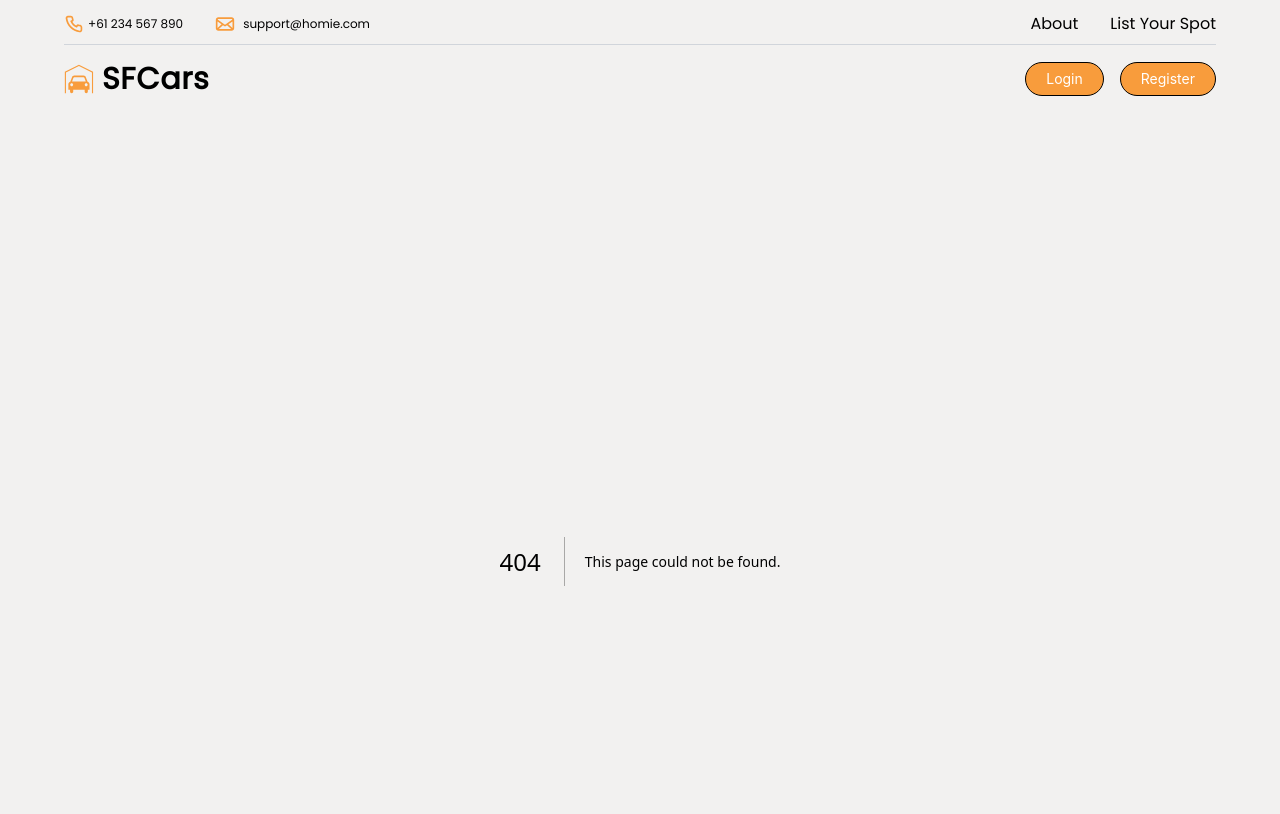
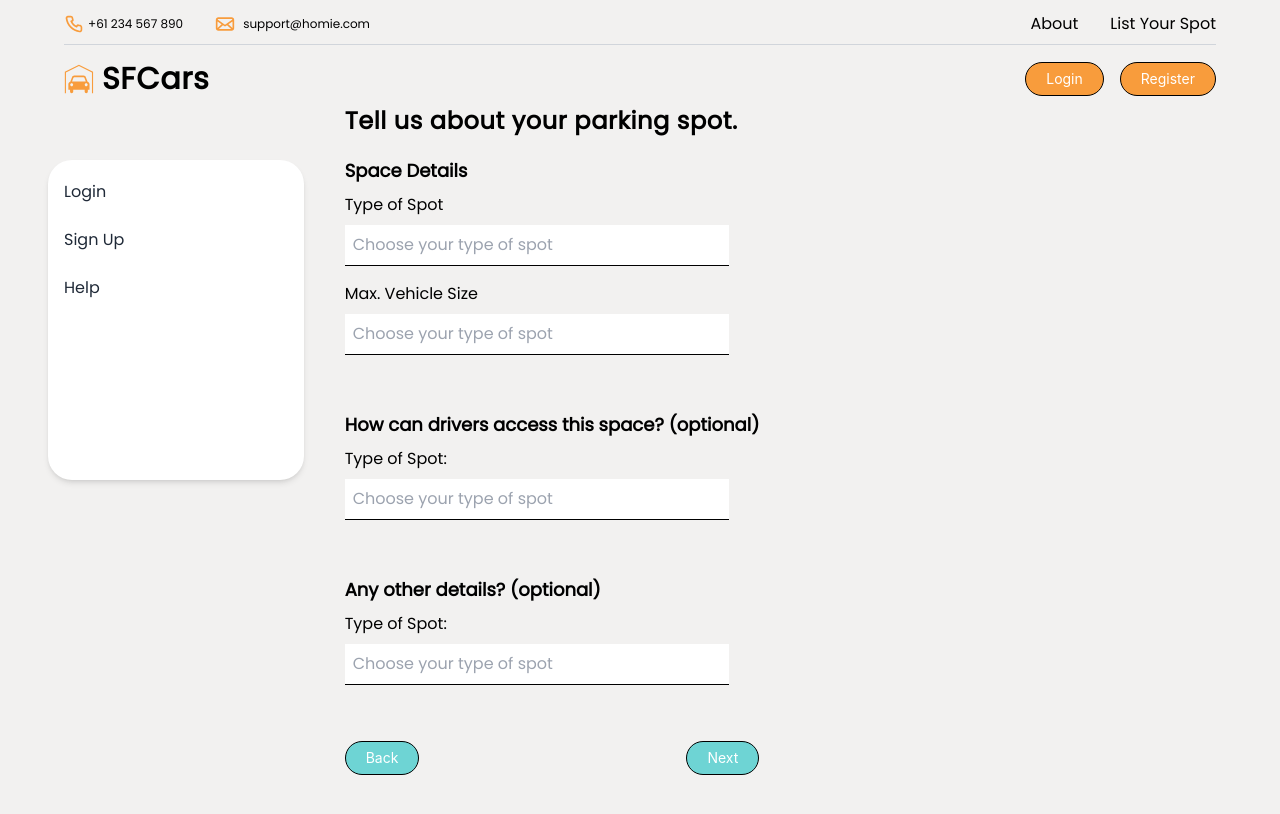
Before and after one commit to Sheeplet1/carspacerental, a Next.js app in the folder frontend/: page /list-your-spot/parking-spot-details in a window 1280 px wide. Before the commit this address had no page. Shown: the top 814 px of the page. Built offline with nearby package versions, Linux system fonts and the light colour scheme.

Commit message:
Finished pages for listing parking spot

```diff
--- /dev/null
+++ b/frontend/app/list-your-spot/page.js
@@ -0,0 +1,58 @@
+'use client'
+
+import React from 'react'
+import Sidebar from '@components/Sidebar'
+import Link from 'next/link'
+import { useState } from 'react';
+import SearchBar from '@components/SearchBar';
+
+const ListYourSpot = () => {
+    const [showParkingSpotDetails, setShowParkingSpotDetails] = useState(false);
+    const [address, setAddress] = useState('');
+    const [addressError, setAddressError] = useState('');
+
+    const validateAddress = async () => {
+        let isAddressExist = !!address;
+        setAddressError(isAddressExist ? '' : 'This field is required');
+
+        if (isAddressExist) {
+            const body = {
+                "address": address,
+            }
+        }
+    }
+
+    return (
+        <div className='flex flex-row h-screen'>
+            <Sidebar />
+            <div className='relative bottom-14 flex flex-col mr-44'>
+                <h1 className='heading_text'>
+                List your spot!
+                </h1>
+
+                <label htmlFor='address' className='mb-2 mt-4'>
+                Enter your address:
+                    <div className='w-96 mb-14'>
+                        <SearchBar type='address' value={address} onChange={(a) => setAddress(a.target.value)}/>
+                        <p className='error_text'>{addressError}</p>
+                    </div>
+                </label>
+
+                <div className='flex justify-between'>
+                    <Link href='/login'>
+                        <button className='blue_btn'>
+                        Back
+                        </button>
+                    </Link>
+                    <Link href='/list-your-spot/parking-spot-details'>
+                        <button className='blue_btn' onClick={() => validateAddress()}>
+                            Next
+                        </button>
+                    </Link>
+                </div>
+            </div>
+        </div>
+    )
+}
+
+export default ListYourSpot
--- /dev/null
+++ b/frontend/app/list-your-spot/parking-spot-details/describe-parking-spot/confirm-listing/page.js
@@ -0,0 +1,30 @@
+import React from 'react'
+import Sidebar from '@components/Sidebar'
+import Link from 'next/link'
+
+const ConfirmListing = () => {
+    return (
+        <div className='flex flex-row h-screen'>
+            <Sidebar />
+            <div className='relative bottom-14 flex flex-col mr-44'>
+                <h1 className='heading_text'>
+                Listing Confirmed!
+                </h1>
+
+                <label className='mb-10 mt-4'>
+                Congratulations! Your spot has been listed successfully.
+                </label>
+
+                <div className='flex justify-between'>
+                    <Link href='/'>
+                        <button className='blue_btn'>
+                        Home
+                        </button>
+                    </Link>
+                </div>
+            </div>
+        </div>
+    )
+}
+
+export default ConfirmListing
--- /dev/null
+++ b/frontend/app/list-your-spot/parking-spot-details/describe-parking-spot/page.js
@@ -0,0 +1,41 @@
+import React from 'react'
+import Sidebar from '@components/Sidebar'
+import Link from 'next/link'
+
+const DescribeParkingSpot = () => {
+    return (
+        <div className='flex flex-row h-screen'>
+            <Sidebar />
+            <div className='relative bottom-14 flex flex-col mr-44'>
+                <h1 className='heading_text'>
+                Describe your parking spot.
+                </h1>
+
+                <label className='mb-2 mt-4'>
+                Describe your parking space:
+                </label>
+                <input className='w-96 h-32 border-2 border-gray-300 rounded-3xl p-2 mb-14' type='address' placeholder='Describe what makes your spot special (e.g. nearby locations, convenience).' />
+
+                <label className='mb-2 mt-4'>
+                Instructions for drivers:
+                </label>
+                <input className='w-full h-32 border-2 border-gray-300 rounded-3xl p-2 mb-14' type='address' placeholder='Describe how to access your spot. This will be hidden until a booking is made.' />
+
+                <div className='flex justify-between'>
+                    <Link href='/list-your-spot/parking-spot-details'>
+                        <button className='blue_btn'>
+                        Back
+                        </button>
+                    </Link>
+                    <Link href='/list-your-spot/parking-spot-details/describe-parking-spot/confirm-listing'>
+                        <button className='blue_btn'>
+                            Next
+                        </button>
+                    </Link>
+                </div>
+            </div>
+        </div>
+    )
+}
+
+export default DescribeParkingSpot
--- /dev/null
+++ b/frontend/app/list-your-spot/parking-spot-details/page.js
@@ -0,0 +1,93 @@
+import React from 'react'
+import Sidebar from '@components/Sidebar'
+import Link from 'next/link'
+
+const ParkingSpotDetails = () => {
+    const typeOfSpot = [
+        'Carport',
+        'Driveway',
+        'Garage',
+        'Parking Lot'
+    ];
+
+    const maxVehicleSize = [
+        'Bike',
+        'Hatchback',
+        'Sedan',
+        '4WD/SUV',
+        'Van'
+    ];
+
+    const accessType = [
+        'None',
+        'Boom Gate',
+        'Key',
+        'Passcode',
+        'Permit',
+        'Remote',
+        'Ticket',
+        'Swipe Card'
+    ];
+
+    const electricCharging = [
+        'Wall (AU/NZ)',
+        'Type 1 (SAE J-1772)',
+        'Type 2',
+        'CHAdeMO'
+    ];
+
+    return (
+        <div className='flex flex-row h-screen'>
+            <Sidebar />
+            <div className='relative bottom-14 flex flex-col mr-44'>
+                <h1 className='heading_text mb-5'>
+                Tell us about your parking spot.
+                </h1>
+
+                <h6 className='text-lg font-bold dark:text-white'>
+                Space Details
+                </h6>
+                <label className='mb-2 mt-2'>
+                Type of Spot
+                </label>
+                <input className='w-96 border-b border-black p-2 mb-4' type='address' placeholder='Choose your type of spot'/>
+                <label className='mb-2'>
+                Max. Vehicle Size
+                </label>
+                <input className='w-96 border-b border-black p-2 mb-14' type='address' placeholder='Choose your type of spot'/>
+
+
+                <h6 className='text-lg font-bold dark:text-white'>
+                How can drivers access this space? (optional)
+                </h6>
+                <label className='mb-2 mt-2'>
+                Type of Spot:
+                </label>
+                <input className='w-96 border-b border-black p-2 mb-14' type='address' placeholder='Choose your type of spot'/>
+
+                <h6 className='text-lg font-bold dark:text-white'>
+                Any other details? (optional)
+                </h6>
+                <label className='mb-2 mt-2'>
+                Type of Spot:
+                </label>
+                <input className='w-96 border-b border-black p-2 mb-14' type='address' placeholder='Choose your type of spot'/>
+
+                <div className='flex justify-between'>
+                    <Link href='/list-your-spot'>
+                        <button className='blue_btn'>
+                        Back
+                        </button>
+                    </Link>
+                    <Link href='/list-your-spot/parking-spot-details/describe-parking-spot'>
+                        <button className='blue_btn'>
+                            Next
+                        </button>
+                    </Link>
+                </div>
+            </div>
+        </div>
+    )
+}
+
+export default ParkingSpotDetails
--- /dev/null
+++ b/package.json
@@ -0,0 +1,5 @@
+{
+  "dependencies": {
+    "react-icons": "^4.10.1"
+  }
+}
```
Also changed, not shown: 1 other file (tests, documents, lock files or other folders).
